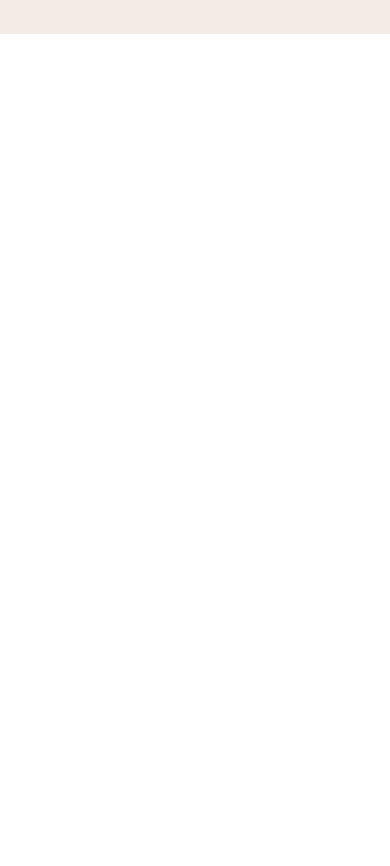
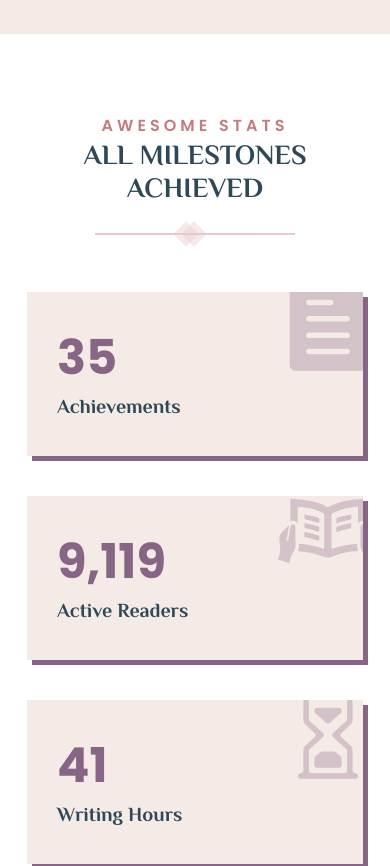
Before and after one commit to DahmanCode/book-author, a React (Create React App) app: page / in a window 390 px wide. Shown: the part 9280-10146 px from the top of the page. Before the commit the page ends 9314 px from the top, so only its background shows below. Built offline with nearby package versions, Linux system fonts and the light colour scheme.

Commit message:
Awesome Stats Section

```diff
--- a/src/assets/stylecss/base/base.css
+++ b/src/assets/stylecss/base/base.css
@@ -21,19 +21,12 @@ a {
 
 body {
   box-sizing: border-box;
+  /* overflow-x: hidden; */
+}
+
+.section-wrapper {
   overflow-x: hidden;
 }
-
-@media screen and (max-width: 991px) {
-  html, body {
-    overflow: visible;
-  }
-
-  .section-wrapper {
-    overflow-x: hidden;
-  }
-}
-
 
 .bg-one {
   background-color: #f5ebe6;
--- /dev/null
+++ b/src/assets/stylecss/components/counter.css
@@ -0,0 +1,67 @@
+.counters__stats li {
+  list-style: none;
+  width: 20%;
+  padding: 0 15px;
+  margin-bottom: 40px;
+}
+
+@media only screen and (max-width: 1199px) {
+  .counters__stats li {
+    width: 33.333%;
+  }
+}
+
+@media only screen and (max-width: 991px) {
+  .counters__stats li {
+    width: 50%;
+  }
+}
+
+@media only screen and (max-width: 767px) {
+  .counters__stats li {
+    width: 100%;
+  }
+}
+
+.counters__stats-box {
+  background-color: #f5ebe6;
+  width: 100%;
+  height: 100%;
+  padding: 70px 30px 30px;
+  position: relative;
+  box-shadow: 5px 5px #876585;
+  overflow: hidden;
+  transition: all .3s;
+}
+
+.counters__stats-box:hover {
+  box-shadow: none;
+}
+
+@media only screen and (max-width: 767px) {
+  .counters__stats-box {
+    padding: 30px 30px;
+  }
+}
+
+.counters__stats-box__number {
+  font-size: 48px;
+  color: #876585;
+  font-weight: 700;
+}
+
+.counters__stats-icon {
+  position: absolute;
+  top: -15px;
+  right: -15px;
+  opacity: .3;
+}
+
+.counters__stats-icon svg {
+  color: #c27b7f;
+  opacity: .5;
+}
+
+.bg-one .counters__stats-box {
+  background-color: #fff;
+}
--- a/src/assets/stylecss/components/pricing.css
+++ b/src/assets/stylecss/components/pricing.css
@@ -1,6 +1,7 @@
 .pricing__item {
   background-color: #f5ebe6;
   padding: 40px 50px;
+  /* margin: 20px 0; */
   text-align: center;
   transition: .3s;
 }
--- a/src/assets/stylecss/main.css
+++ b/src/assets/stylecss/main.css
@@ -10,3 +10,4 @@
 @import './components/pricing.css';
 @import './components/author.css';
 @import './components/achievement.css';
+@import './components/counter.css';
--- /dev/null
+++ b/src/components/fun-fact.js
@@ -0,0 +1,59 @@
+import React from "react";
+import data from "../data/fun-fact.json";
+import CountUp from "react-countup"
+
+const Funfacts = ({ isBg }) => {
+  const { funFacts } = data;
+  return (
+    <section
+     className={`section-padding counters ${isBg === "yes" ? "bg-one" : ""}`}
+     >
+      <div className="container">
+        <div className="row">
+          <div className="col-xl-6 offset-xl-3 col-lg-10 offset-lg-1">
+            <div className="section-title-center text-center">
+              <span>{funFacts.subtitle}</span>
+              <h2 className='display-6'>{funFacts.title}</h2>
+              <div className='section-divider divider-traingle'></div>
+            </div>
+          </div>
+        </div>
+
+        <div className="row">
+          <div className="col-md-12">
+            <ul className="counters__stats m-0 p-0 d-flex flex-wrap align-items-center">
+              {funFacts.funFactsItem.map((data, i) => (
+                <li
+                  key={i}
+                  data-aos='fade-up'
+                  data-aos-duration='1000'
+                  data-aos-delay={(i + 2) * 50}
+                >
+                  <div className="counters__stats-box h-100 translateEffect1">
+                    <div className="counters__stats-icon">
+                      <img
+                        className="img-fluid"
+                        src={data.icon}
+                        alt='icon'
+                        width='100'
+                        height='100'
+                      />
+                    </div>
+                    <div className="counters__stats-box__number">
+                      <CountUp end={data.countNumber} enableScrollSpy="true" />
+                    </div>
+                    <h5>{data.title}</h5>
+                  </div>
+                </li>
+              ))}
+            </ul>
+          </div>
+        </div>
+
+      </div>
+
+    </section>
+  )
+}
+
+export default Funfacts;
--- a/src/components/pages/MainPage.js
+++ b/src/components/pages/MainPage.js
@@ -7,6 +7,7 @@ import ChapterPreview from '../chapter-preview'
 import Pricing from '../pricing'
 import Author from '../author'
 import Achievement from '../achievements'
+import Funfacts from '../fun-fact'
 
 const MainPage = ({ header }) => {
 
@@ -20,6 +21,7 @@ const MainPage = ({ header }) => {
       <Pricing isBg='yes' />
       <Author isBg='' />
       <Achievement isBg='yes' />
+      <Funfacts isBg='' />
     </>
   );
 }
--- /dev/null
+++ b/src/data/fun-fact.json
@@ -0,0 +1,34 @@
+{
+  "funFacts": {
+    "title": "ALL MILESTONES ACHIEVED",
+    "subtitle": "AWESOME STATS",
+    "bgColor": "#f5ebe6",
+    "funFactsItem": [
+      {
+        "countNumber": 35,
+        "title": "Achievements",
+        "icon": "assets/icons/page.svg"
+      },
+      {
+        "countNumber": 9119,
+        "title": "Active Readers",
+        "icon": "assets/icons/read-book.svg"
+      },
+      {
+        "countNumber": 41,
+        "title": "Writing Hours",
+        "icon": "assets/icons/hour-glass.svg"
+      },
+      {
+        "countNumber": 992,
+        "title": "Total Sells",
+        "icon": "assets/icons/cart-alt.svg"
+      },
+      {
+        "countNumber": 20,
+        "title": "Awards",
+        "icon": "assets/icons/award.svg"
+      }
+    ]
+  }
+}
```
